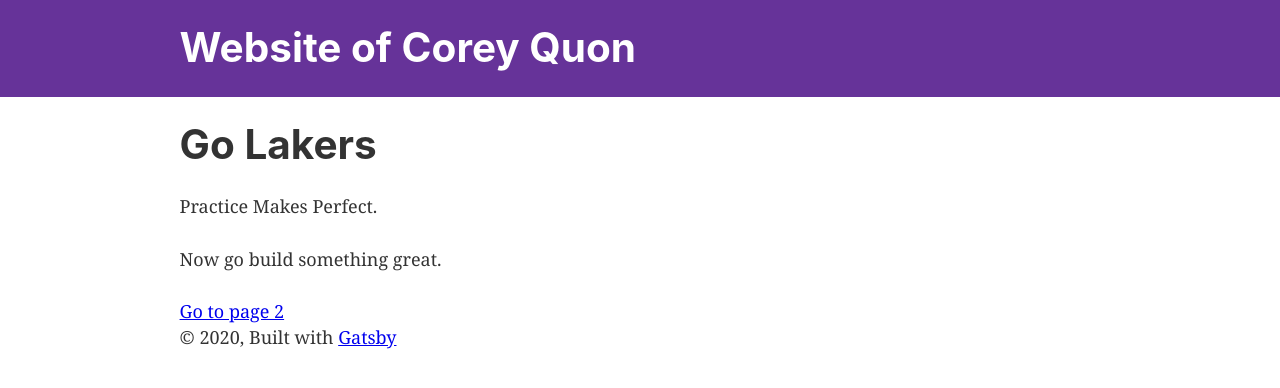
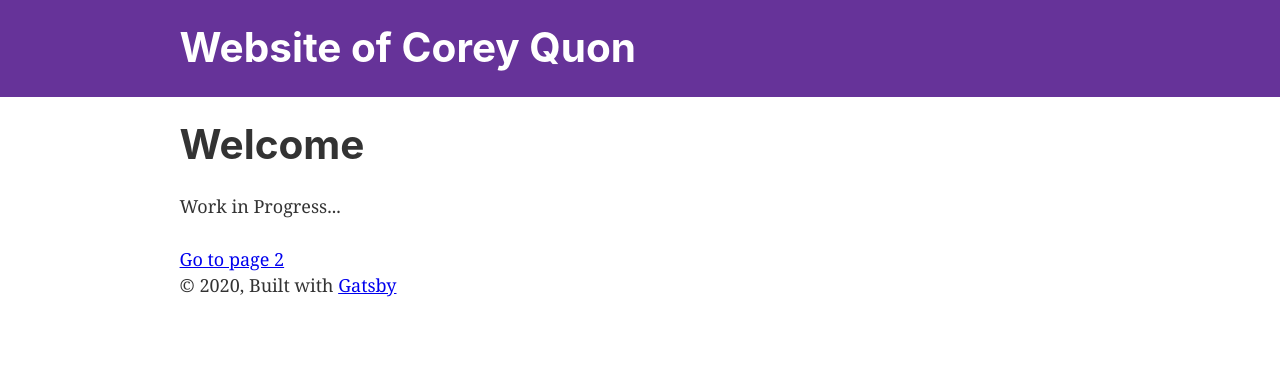
Before and after one commit to cquon/coreyquon-website, a Gatsby site: page / in a window 1280 px wide. Built offline with nearby package versions, Linux system fonts and the light colour scheme; Gatsby itself is replaced by a stand-in of ours.

Commit message:
Update home page message

```diff
--- a/src/pages/index.js
+++ b/src/pages/index.js
@@ -7,9 +7,8 @@ import SEO from "../components/seo"
 const IndexPage = () => (
   <Layout>
     <SEO title="Home" />
-    <h1>Go Lakers</h1>
-    <p>Practice Makes Perfect.</p>
-    <p>Now go build something great.</p>
+    <h1>Welcome</h1>
+    <p>Work in Progress...</p>
     <Link to="/page-2/">Go to page 2</Link> <br />
   </Layout>
 )
```
